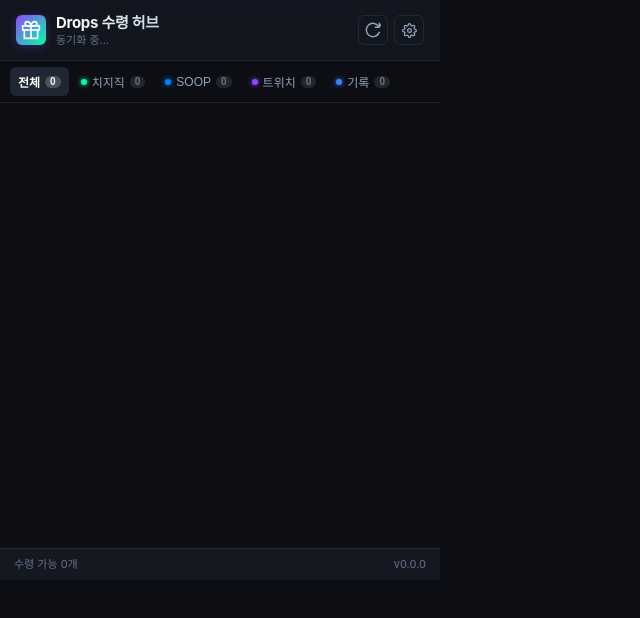
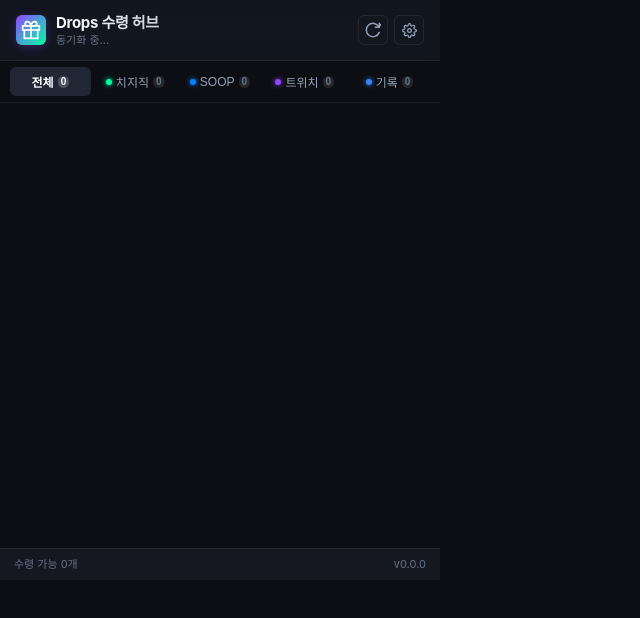
Before and after one commit to Hwiyeongs/stream-drops-hub, a website with bundled scripts: page popup/popup.html in a window 1280 px wide. Shown: the whole page, without its empty margins (0-640 px from the left). Built offline with nearby package versions, Linux system fonts and the light colour scheme; no server answers.

Commit message:
Distribute remaining popup tabs evenly across navigation

```diff
--- a/package.json
+++ b/package.json
@@ -1,7 +1,7 @@
 {
   "name": "stream-drops-hub-fixed",
   "private": true,
-  "version": "1.5.28",
+  "version": "1.5.29",
   "type": "module",
   "scripts": {
     "test": "node tests/regression.test.js && node tests/live-monitor.test.js && node tests/auto-collector.test.js && node tests/twitch-collector.test.js && node tests/collector-diagnostics.test.js"
--- a/popup/popup.css
+++ b/popup/popup.css
@@ -155,7 +155,7 @@ body {
   background: transparent;
   border: none;
   color: var(--text-secondary);
-  padding: 6px 8px;
+  padding: 6px 4px;
   border-radius: var(--radius-sm);
   font-size: 12px;
   font-weight: 500;
@@ -163,9 +163,10 @@ body {
   display: inline-flex;
   align-items: center;
   justify-content: center;
-  gap: 5px;
+  gap: 4px;
   white-space: nowrap;
-  flex-shrink: 0;
+  flex: 1 1 0;
+  min-width: 0;
   transition: all 0.15s ease;
 }
 
@@ -185,12 +186,14 @@ body {
   color: var(--text-muted);
   font-size: 10px;
   font-weight: 600;
-  padding: 1px 5px;
+  padding: 1px 3px;
   border-radius: 10px;
   line-height: 1;
   display: inline-flex;
   align-items: center;
   justify-content: center;
+  flex-shrink: 0;
+  font-variant-numeric: tabular-nums;
 }
 
 .tab-btn.active .tab-badge {
```
Also changed, not shown: CHANGELOG.md, README.md, manifest.json.
